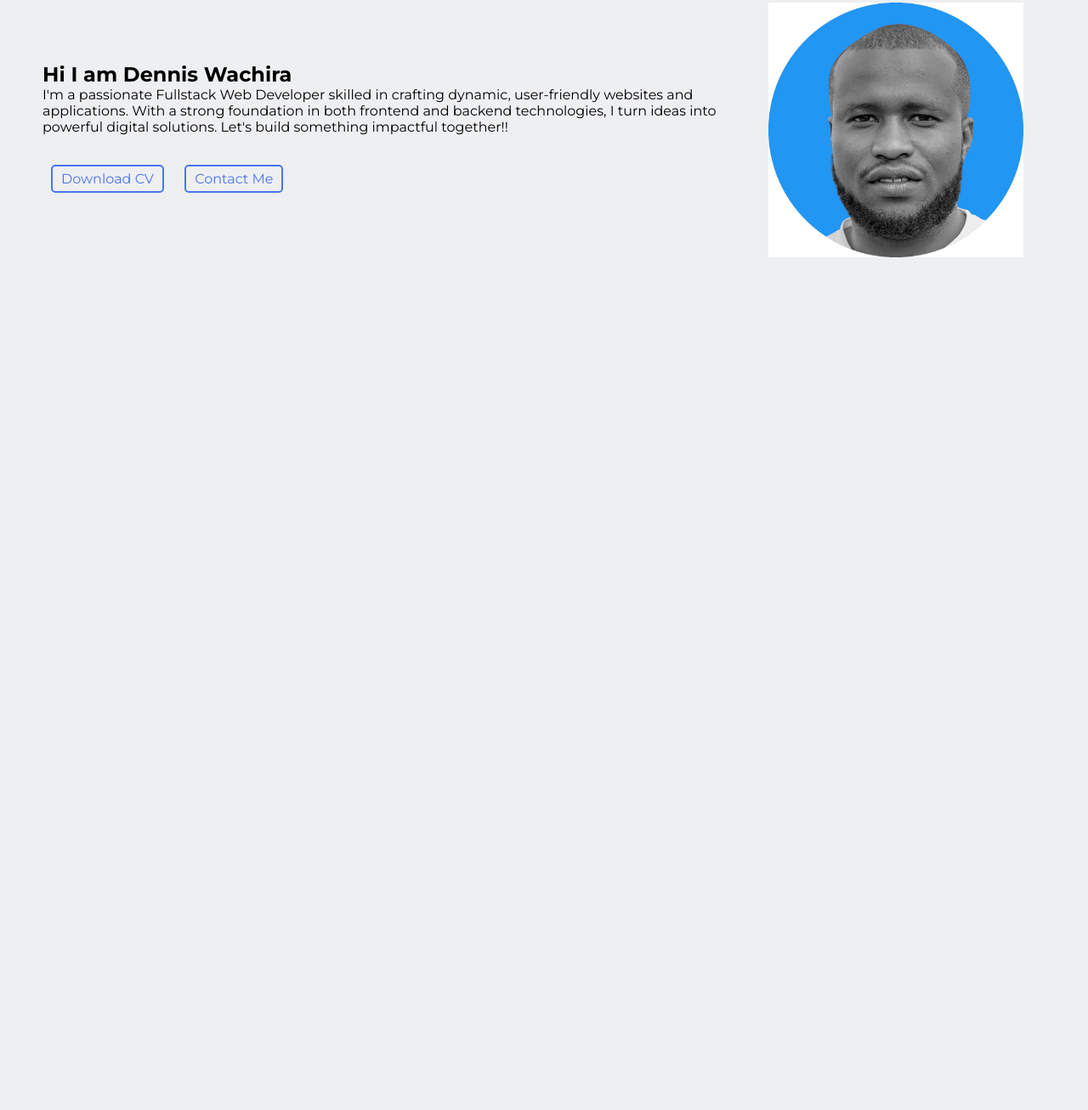
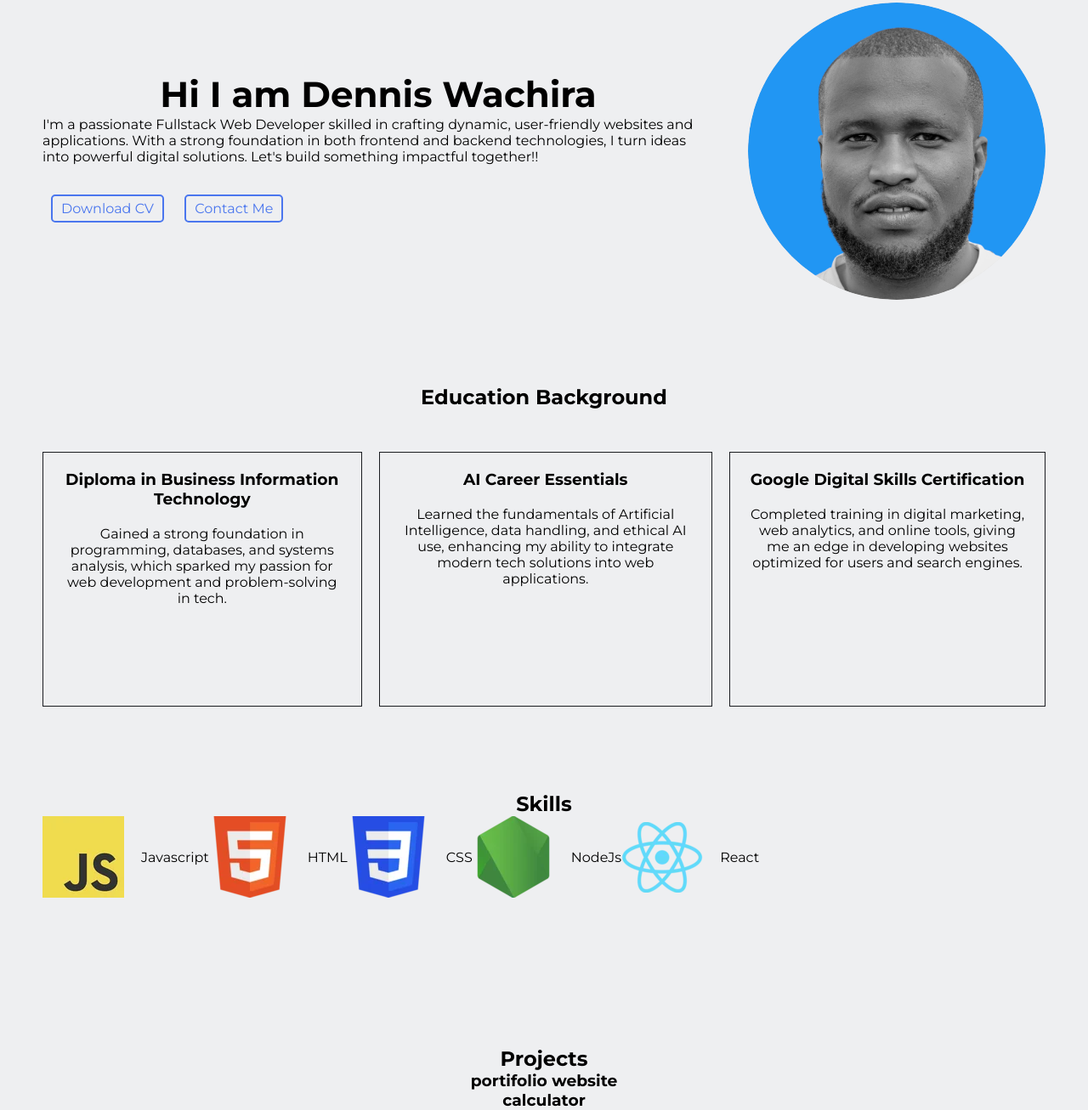
Before and after one commit to DevWachira01/portfolio, a plain HTML site: page index.html in a window 1280 px wide. Shown: the part 97-1404 px from the top of the page at 85% size. Before the commit the page ends 800 px from the top, so only its background shows below. Drawn offline with Linux system fonts and the light colour scheme.

Commit message:
Adding more files and images

```diff
--- a/index.html
+++ b/index.html
@@ -21,7 +21,7 @@
             <a href="#about">About</a>
             <a href="#education">Education</a>
             <a href="#skills">Skills</a>
-            <a href="projects">Projects</a>
+            <a href="#projects">Projects</a>
             <a href="#contact">Contact</a>
         </div>
         <!-- <div class="menu">
@@ -47,11 +47,63 @@
 
         </section>
         <!-- Education Background -->
-        <section id="education"></section>
+        <section id="education" class="education">
+            <h2>Education Background</h2>
+            <div class="cards">
+                <div class="education-card">
+                <h3>Diploma in Business Information Technology</h3>
+                <p>Gained a strong foundation in programming, databases, and systems analysis, which sparked my passion for web development and problem-solving in tech. </p>
+            </div>
+            <div class="education-card">
+                <h3>AI Career Essentials</h3>
+                <p>Learned the fundamentals of Artificial Intelligence, data handling, and ethical AI use, enhancing my ability to integrate modern tech solutions into web applications.</p>
+            </div>
+
+            <div class="education-card">
+                <h3>Google Digital Skills Certification</h3>
+                <p>  Completed training in digital marketing, web analytics, and online tools, giving me an edge in developing websites optimized for users and search engines.</p>
+            </div>
+
+            </div>
+
+        </section>
         <!-- Skills -->
-        <section id="skills"></section>
+        <section id="skills" class="skills">
+            <h2>Skills</h2>
+            <div class="skills-card">
+                <div class="cards">
+                    <img src="images/javascript-logo.webp" alt="javascript img"><span>Javascript</span>
+                </div>
+                <div class="cards">
+                    <img src="images/html-logo.webp" alt="html img"><span>HTML</span>
+                </div>
+                <div class="cards">
+                    <img src="images/css-logo.webp" alt="css image"><span>CSS</span>
+                </div>
+                <div class="cards">
+                    <img src="images/node-logo.webp" alt="NodeJs image"><span>NodeJs</span>
+                </div>
+                <div class="cards">
+                    <img src="images/react-logo.webp" alt=""><span>React</span>
+                </div>
+
+            </div>
+
+
+
+        </section>
         <!-- Projects -->
-        <section id="projects"></section>
+        <section id="projects">
+            <h2>Projects</h2>
+
+            <div class="project-cards">
+                <h3>portifolio website</h3>
+            </div>
+            <div class="project-cards">
+                <h3>calculator</h3>
+            </div>
+
+        </section>
         <!-- Contact Form -->
         <section id="contact"></section>
 
--- a/style.css
+++ b/style.css
@@ -14,6 +14,7 @@
 html{
     scroll-behavior: smooth;
 
+
 }
 body {
     font-family:'montserrat',sans-serif;
@@ -27,6 +28,9 @@ a{
 }
 a:hover{
     color: var(--link-color);
+}
+h2,h3{
+    text-align: center;
 }
 /* navbar styling */
 nav{
@@ -46,13 +50,22 @@ nav .right a{
     color: var(--text-color);
     margin:0 10px;
 }
+nav .right a:hover{
+    color: var(--link-color);
+    cursor: pointer;
+    font-size:20px;
+    font-weight: bold;
+}
+
 .hero{
     display:flex;
     justify-content: space-between;
     align-items: center;
     padding: 0 50px;
     margin: 50px 0;
+    margin-bottom: 100px;
     gap:40px;
+
 
 
 }
@@ -60,35 +73,99 @@ nav .right a{
     flex:5;
 
 }
-.hero .text h1{
-    font-size: 40px;
+.hero .text h2{
+    font-size: 42px;
 
 }
 .hero .text .buttons{
     margin-top: 25px;
 }
-.buttons a{
+.hero .text .buttons a{
     display: inline-block;
     padding: 5px 10px;
     border:2px solid var(--link-color);
     border-radius:5px ;
     margin:10px;
     margin-bottom: 10px;
+    transition:0.1s;
+
+}
+.hero .text .buttons a:hover{
+    background-color: var(--text-color);
+    color:var(--background-color);
+    border: none;
+
+
+}
+.hero .headshot{
+    flex: 2;
+    display: flex;
+    justify-content: right;
+
 
 }
 
-.hero .headshot{
-    flex: 2;
+.hero .headshot img{
+    border-radius: 50%;
+    width:350px;
+
 
 }
+.education {
+    margin:50px 0;
+    padding: 0 50px;
 
-.hero img{
-    height:300px;
-    width:300px;
+
 
 }
+.cards{
+    display:flex;
+    align-items: center;
+    gap:20px;
+
+}
+.education-card{
+border:1px solid var(--text-color);
+margin:50px 0;
+padding:20px 0;
+height:300px;
+text-align: center;
+}
+.education-card p{
+    text-align: center;
+    margin:20px
+}
+.skills{
+
+    padding: 0 50px;
+    height: 300px;
+}
+.skills .skills-card{
+    display:flex;
+
+
+}
+.cards img{
+    display: flex;
+}
+
+
+
 
 /* Adding responsiveness breakpoints */
-@media (max-width:700px){
+@media (max-width:800px){
     /* navbar */
+
+    /* Hero section */
+    .hero{
+        flex-direction:column-reverse ;
+        padding:0 20px;
+    }
+ .hero .text h2{
+    font-size: 25px;
+    }
+    .hero .headshot img{
+    width:250px;
 }
+
+}
```
Also changed, not shown: images/css-logo.webp (added), images/headshot.jpg (added), images/html-logo.webp (added), images/javascript-logo.webp (added), images/node-logo.webp (added), images/react-logo.webp (added).
